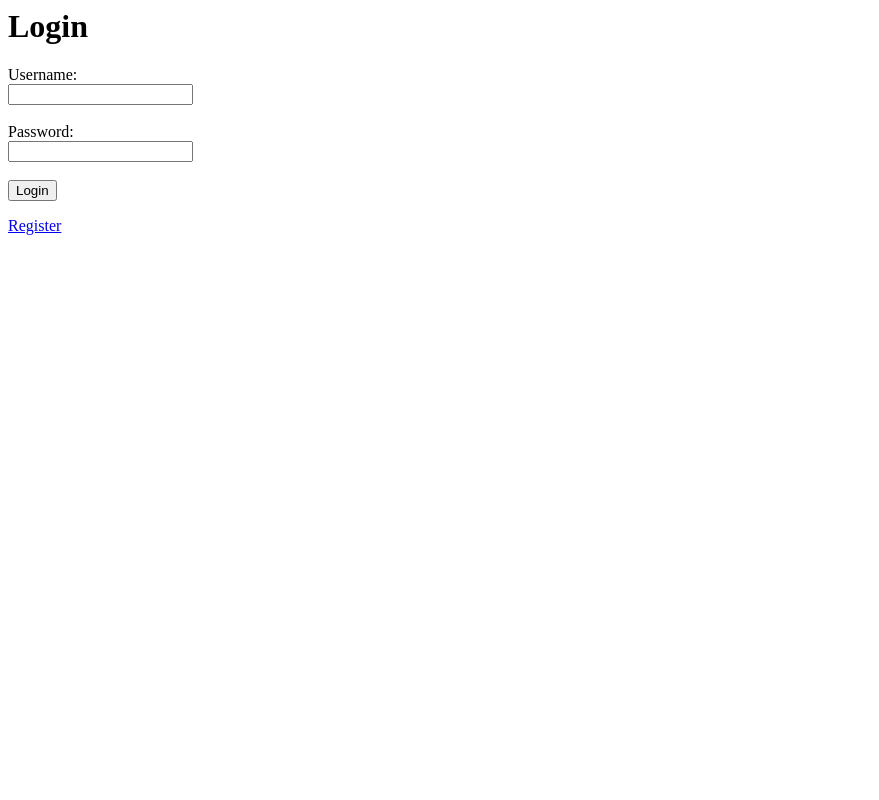
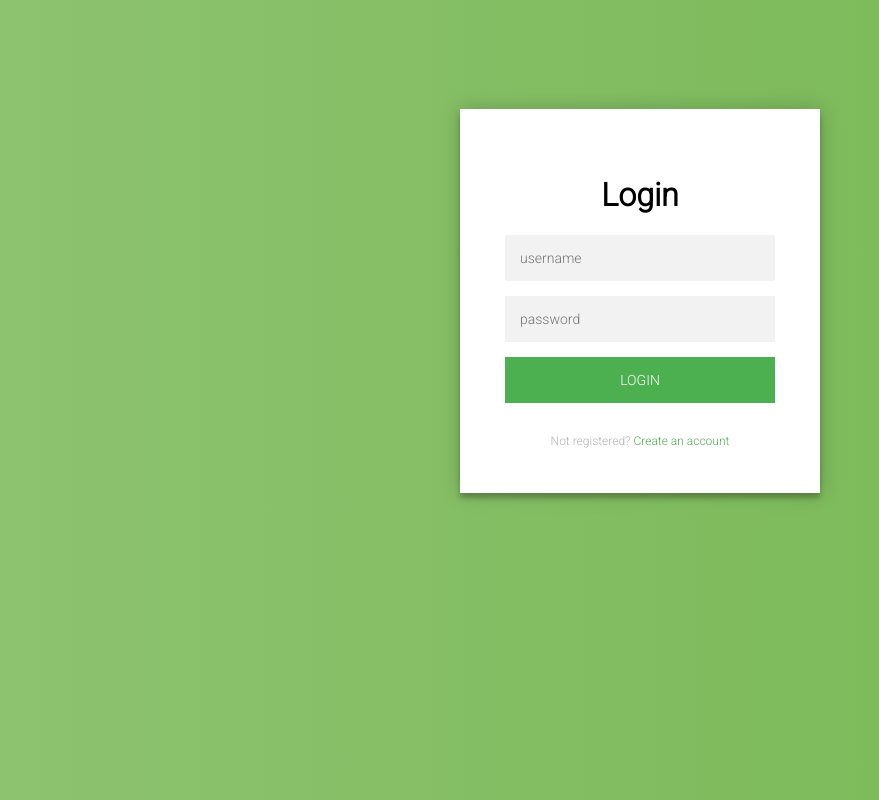
Before and after one commit to Kais-uccrepo/TwitterClone, a PHP site: page /login.php in a window 1280 px wide. Shown: the whole page, without its empty margins (0-879 px from the left). Run offline with PHP 8.4, Linux system fonts and the light colour scheme; data that the repository does not hold is empty.

Commit message:
login css
css for login page

```diff
--- a/login.php
+++ b/login.php
@@ -107,14 +107,117 @@
     }
 
 ?>
+
+<style>
+@import url(https://fonts.googleapis.com/css?family=Roboto:300);
+
+.login-page {
+  width: 360px;
+  padding: 8% 0 0;
+  margin: auto;
+}
+.form {
+  position: relative;
+  z-index: 1;
+  background: #FFFFFF;
+  max-width: 360px;
+  margin: 0 auto 100px;
+  padding: 45px;
+  text-align: center;
+  box-shadow: 0 0 20px 0 rgba(0, 0, 0, 0.2), 0 5px 5px 0 rgba(0, 0, 0, 0.24);
+}
+.form input {
+  font-family: "Roboto", sans-serif;
+  outline: 0;
+  background: #f2f2f2;
+  width: 100%;
+  border: 0;
+  margin: 0 0 15px;
+  padding: 15px;
+  box-sizing: border-box;
+  font-size: 14px;
+}
+.form #log {
+  font-family: "Roboto", sans-serif;
+  text-transform: uppercase;
+  outline: 0;
+  background: #4CAF50;
+  width: 100%;
+  border: 0;
+  padding: 15px;
+  color: #FFFFFF;
+  font-size: 14px;
+  -webkit-transition: all 0.3 ease;
+  transition: all 0.3 ease;
+  cursor: pointer;
+}
+.form #log:hover,.form #log:active,.form #log:focus {
+  background: #43A047;
+}
+.form .message {
+  margin: 15px 0 0;
+  color: #b3b3b3;
+  font-size: 12px;
+}
+.form .message a {
+  color: #4CAF50;
+  text-decoration: none;
+}
+.form .register-form {
+  display: none;
+}
+.container {
+  position: relative;
+  z-index: 1;
+  max-width: 300px;
+  margin: 0 auto;
+}
+.container:before, .container:after {
+  content: "";
+  display: block;
+  clear: both;
+}
+.container .info {
+  margin: 50px auto;
+  text-align: center;
+}
+.container .info h1 {
+  margin: 0 0 15px;
+  padding: 0;
+  font-size: 36px;
+  font-weight: 300;
+  color: #1a1a1a;
+}
+.container .info span {
+  color: #4d4d4d;
+  font-size: 12px;
+}
+.container .info span a {
+  color: #000000;
+  text-decoration: none;
+}
+.container .info span .fa {
+  color: #EF3B3A;
+}
+body {
+  background: #76b852; /* fallback for old browsers */
+  background: -webkit-linear-gradient(right, #76b852, #8DC26F);
+  background: -moz-linear-gradient(right, #76b852, #8DC26F);
+  background: -o-linear-gradient(right, #76b852, #8DC26F);
+  background: linear-gradient(to left, #76b852, #8DC26F);
+  font-family: "Roboto", sans-serif;
+  -webkit-font-smoothing: antialiased;
+  -moz-osx-font-smoothing: grayscale;
+}
+</style>
+<div class="login-page">
+  <div class="form">
 <h1>Login</h1>
-<form action="login.php" method="post">
-    Username:<br />
-    <input type="text" name="username" value="<?php echo $submitted_username; ?>" />
-    <br /><br />
-    Password:<br />
-    <input type="password" name="password" value="" />
-    <br /><br />
-    <input type="submit" value="Login" />
+<form action="login.php" method="post" class="login-form">
+    <input type="text" placeholder="username" name="username" value="<?php echo $submitted_username; ?>" />
+    <input placeholder="password" type="password" name="password" value="" />
+    <input id="log" type="submit" value="Login" />
 </form>
-<a href="register.php">Register</a>
+      <p class="message">Not registered? <a href="register.php">Create an account</a></p>
+</div>
+</div>
```
Also changed, not shown: common.php (line endings or trailing spaces).
